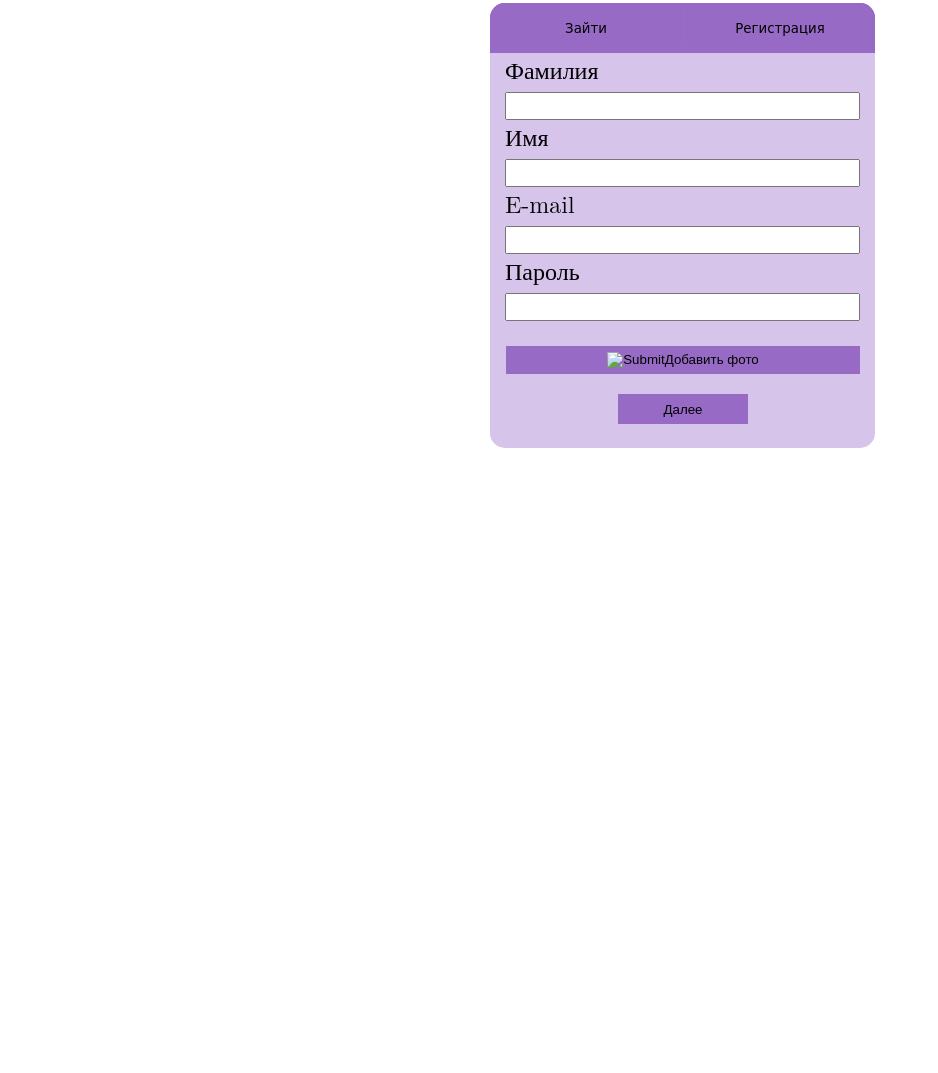
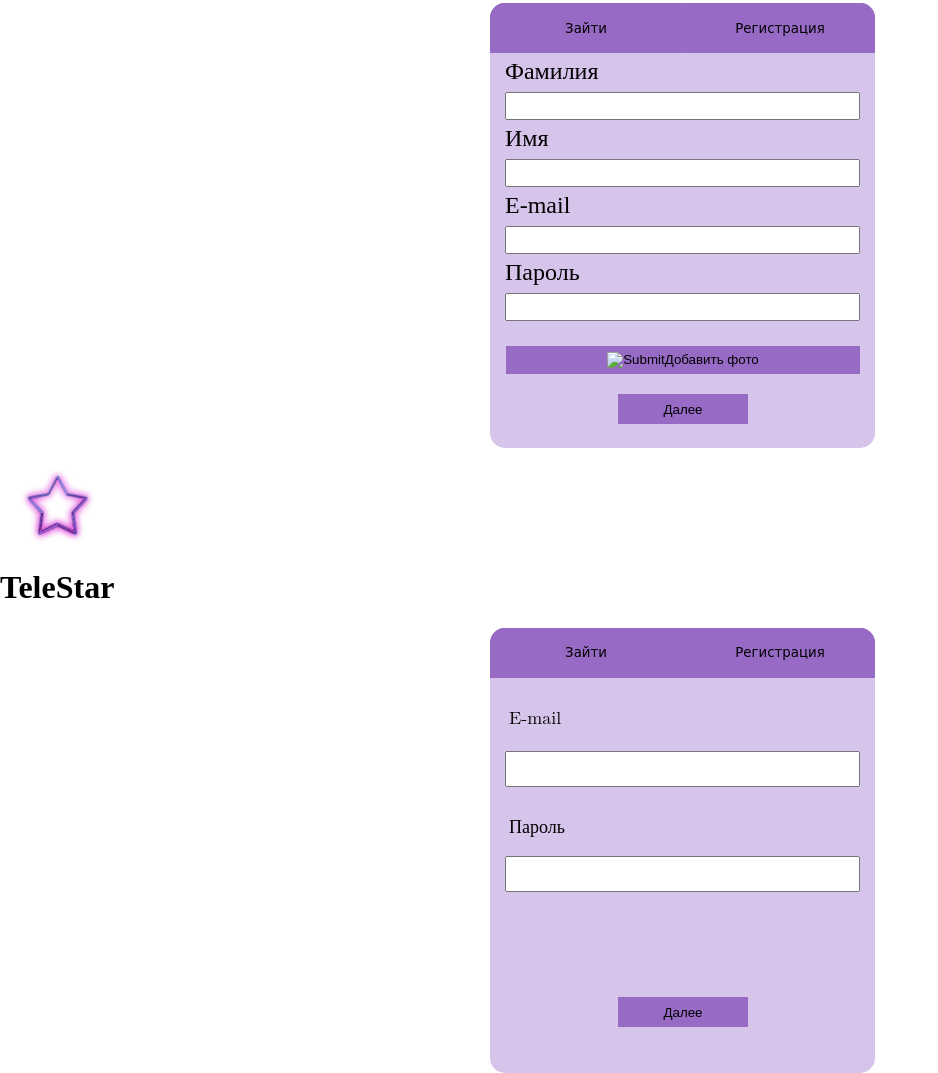
Before and after one commit to Anastasiia-wrgcs/practic-10.05, a plain HTML site: page index.html in a window 1280 px wide. Shown: the part 118-1191 px from the top of the page, without its empty margins (0-938 px from the left). Before the commit the page ends 800 px from the top, so only its background shows below. Drawn offline with Linux system fonts and the light colour scheme.

Commit message:
14.05.25-создана новая папка

```diff
--- a/css/style.css
+++ b/css/style.css
@@ -40,8 +40,18 @@ body {
     margin-left: 15px;
     height: 15px;
     font-weight: 100;
-    font-family: math;
     margin-top: 5px;
+}
+
+.container-1 {
+    background-color:  rgb(215, 196, 235);
+    width: 385px;
+    height: 445px;
+    text-align: left;
+    border-radius: 15px;
+    font-size: 12px;
+    margin-top: 22px;
+    margin-left: 490px;
 }
 /*  end container  */
 
@@ -55,7 +65,13 @@ body {
     text-align: center;
 }
 
-
+h2 {
+    margin-top: 29px;
+    margin-left: 19px;
+    height: 15px;
+    font-weight: 100;
+    font-family: math;
+}
 
 /*  btn  */
 .btn-1 {
@@ -106,6 +122,19 @@ body {
         background-color: #fff;
     }
 }
+
+.btn-5 {
+    width: 130px;
+    height: 30px;
+    margin-left: 128px;
+    margin-top: 105px;
+    background-color: rgb(151, 107, 197);
+    color: rgb(0, 0, 0);
+    border: 0;
+    &:hover{
+        background-color: #fff;
+    }
+}
 /*  end btn  */
 
 
@@ -143,11 +172,17 @@ body {
 
 
 /*  registr 2  */
-.E-mail {
-
+.E-mail-1 {
+    margin-left: 15px;
+    width: 90%;
+    height: 30px;
+    margin-top: 15px;
 }
 
 .parol-1 {
-
+    margin-left: 15px;
+    width: 90%;
+    height: 30px;
+    margin-top: 10px;
 }
 /*  end registr 2  */
--- a/index.html
+++ b/index.html
@@ -11,39 +11,27 @@
 
     <script src="js/script.js"></script>
 
-    <div class="nazv">
+<div class="nazv-1">
     <img class="logo" src="images/icons/star.jfif">
     <h1>TeleStar</h1>
-
 </div>
 
-    <div class="container">
+
+<div class="container-1">
 
         <div class="shapka">
             <button class="btn-1">Зайти</button>
             <button class="btn-2">Регистрация</button>
         </div>
 
-        <h1>Фамилия</h1>
-        <input class="fam"></input>
+    <h2>E-mail</h2>
+    <input class="E-mail-1"></input>
 
-        <h1>Имя</h1>
-        <input class="ima"></input>
-
-        <h1>E-mail</h1>
-        <input class="E-mail"></input>
-
-        <h1>Пароль</h1>
-        <input class="parol"></input>
+    <h2>Пароль</h2>
+    <input class="parol-1"></input>
 
 
-        <button class="btn-3">
-
-        <input type="image">Добавить фото</input>
-        </button>
-
-        <button class="btn-4">Далее</button>
-
+    <button class="btn-5">Далее</button>
 
 </div>
 
--- a/js/script.js
+++ b/js/script.js
@@ -26,24 +26,21 @@ function _post (params, callback) {
 }
 LoadPageAuth()
 
+
 function LoadPageAuth () {
-    _get ({url: '/modules/authorization.html'}, function(responseText) {
+    _get ({url: 'modules/registration.html'}, function(responseText) {
         CONTENT.innerHTML = responseText
     })
 }
 onLoadPageAuth()
 
+
 function onLoadPageAuth() {
-    document.querySelector('.authorize').addEventListener('click', function() {
+    document.querySelector('.registr').addEventListener('click', function() {
         var request_data = new FormData();
         request_data.append('fam', document.querySelector('input[name="FAM"]').value)
         request_data.append('ima', document.querySelector('input[name="ima"]').value)
         request_data.append('E-mail', document.querySelector('input[name="E-mail"]').value)
         request_data.append('parol', document.querySelector('input[name="parol"]').value)
-
-
-
-
-
     })
 }
--- a/modules/authorization.html
+++ b/modules/authorization.html
@@ -0,0 +1,19 @@
+<div class="container">
+
+        <div class="shapka">
+            <button class="btn-1">Зайти</button>
+            <button class="btn-2">Регистрация</button>
+        </div>
+
+    <h1>E-mail</h1>
+    <input class="E-mail-1"></input>
+
+    <h1>Пароль</h1>
+    <input class="parol-1"></input>
+
+
+    <button class="btn-5">
+    <button class="btn-6">Далее</button>
+    </button>
+
+</div>
--- a/modules/registration.html
+++ b/modules/registration.html
@@ -0,0 +1,34 @@
+    <div class="nazv">
+        <img class="logo" src="images/icons/star.jfif">
+        <h1>TeleStar</h1>
+    </div>
+
+    <div class="container">
+
+            <div class="shapka">
+                <button class="btn-1">Зайти</button>
+                <button class="btn-2">Регистрация</button>
+            </div>
+
+        <h1>Фамилия</h1>
+        <input class="fam"></input>
+
+        <h1>Имя</h1>
+        <input class="ima"></input>
+
+        <h1>E-mail</h1>
+        <input class="E-mail"></input>
+
+        <h1>Пароль</h1>
+        <input class="parol"></input>
+
+
+        <button class="btn-3">
+
+        <input type="image">Добавить фото</input>
+        </button>
+
+        <button class="btn-4">Далее</button>
+
+
+    </div>
```
Also changed, not shown: modules/chat.html (added), ссылка.txt (added), 1 other file. Lines whose indentation alone changed are shown as unchanged.
